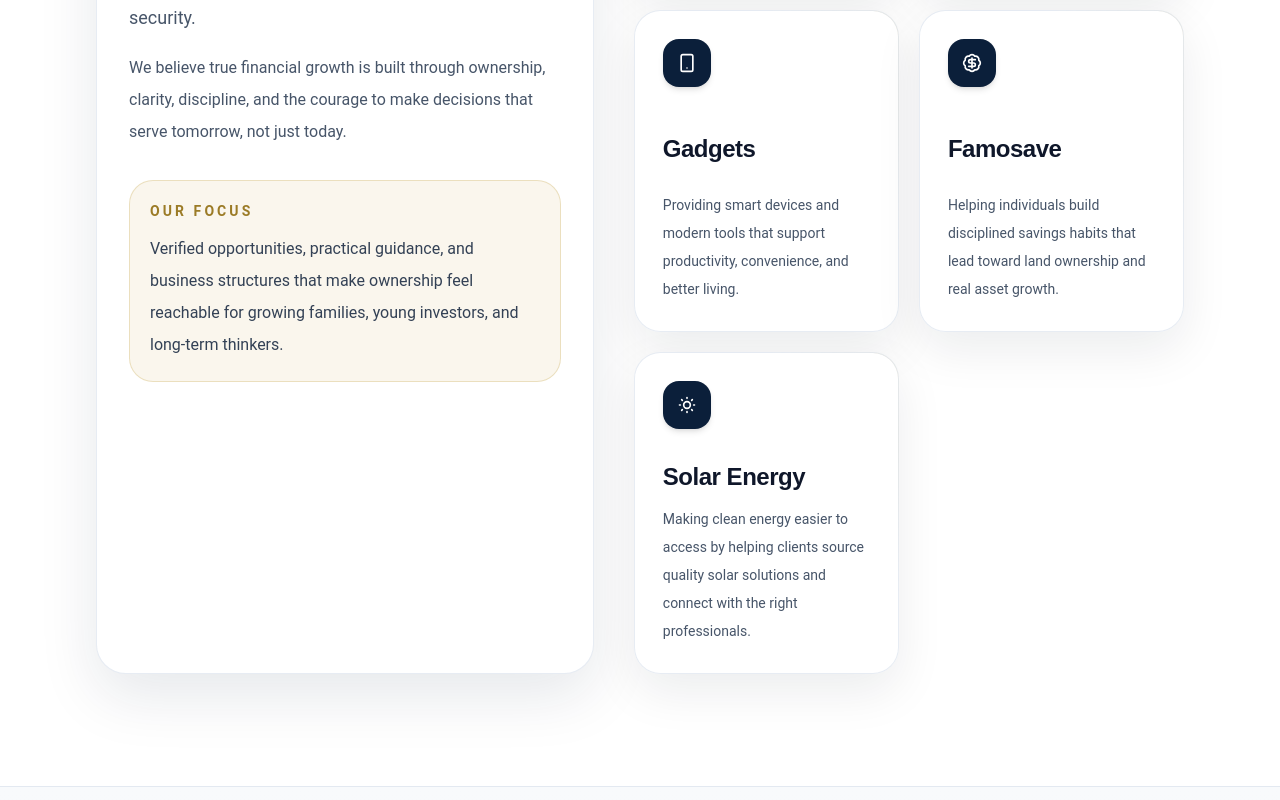
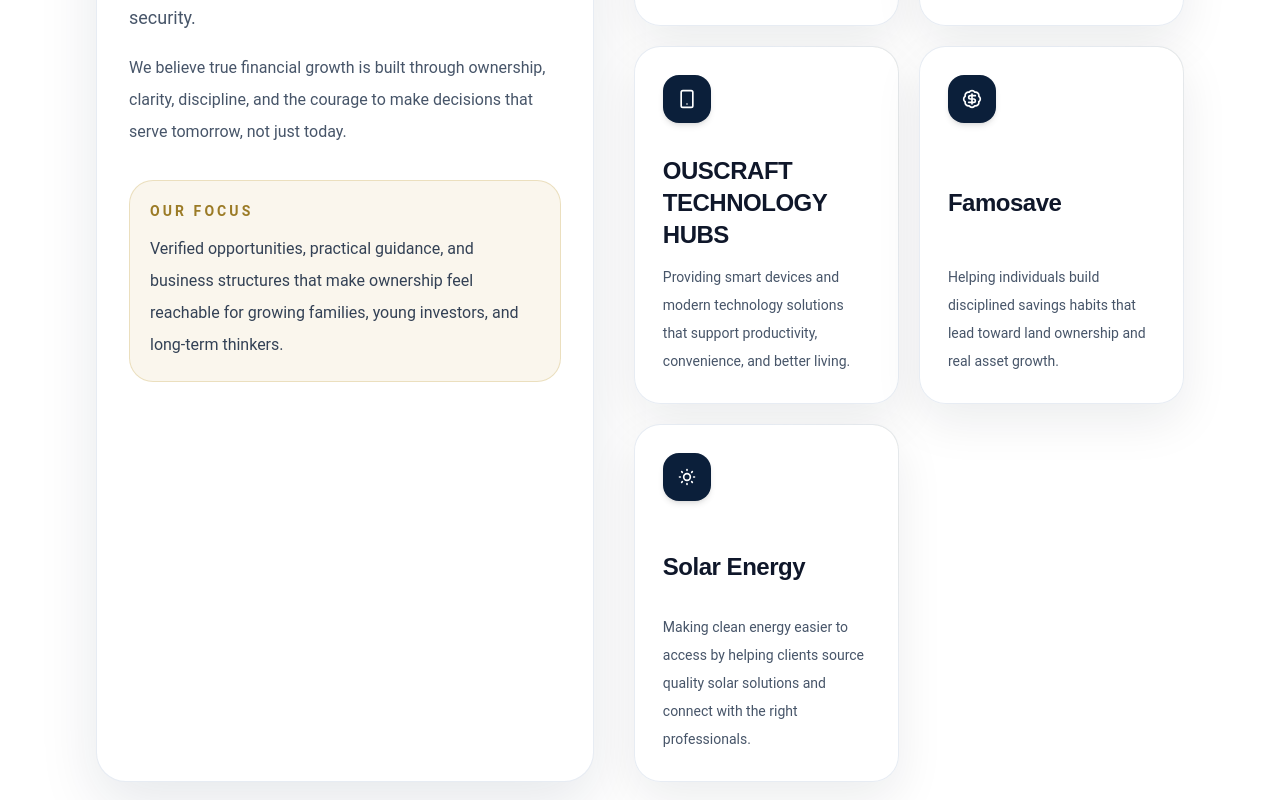
Before and after one commit to Greenelray/famocitygroup-website, a Next.js app: page / in a window 1280 px wide. Shown: the part 1420-2220 px from the top of the page. Built offline with nearby package versions, Linux system fonts and the light colour scheme; no server answers.

Commit message:
Add Ouscraft branding and portrait property cards

```diff
--- a/app/page.tsx
+++ b/app/page.tsx
@@ -51,9 +51,9 @@
     icon: Drill
   },
   {
-    title: "Gadgets",
+    title: "OUSCRAFT TECHNOLOGY HUBS",
     copy:
-      "Providing smart devices and modern tools that support productivity, convenience, and better living.",
+      "Providing smart devices and modern technology solutions that support productivity, convenience, and better living.",
     icon: Smartphone
   },
   {
@@ -523,20 +523,24 @@
 
           <Reveal delay={0.12}>
             <div className="glass-card h-full p-8 sm:p-10">
-              <div className="inline-flex h-14 w-14 items-center justify-center rounded-2xl bg-[#0b1f3a] text-[#c8a951]">
-                <Smartphone size={24} />
+              <div className="rounded-[1.5rem] border border-slate-200/80 bg-slate-50 p-5">
+                <Image
+                  src="/ouscraft-technology-hubs.png"
+                  alt="Ouscraft Technology Hubs logo"
+                  width={1280}
+                  height={720}
+                  className="h-auto w-full"
+                />
               </div>
-              <span className="section-label">Gadgets</span>
+              <span className="section-label mt-6">OUSCRAFT TECHNOLOGY HUBS</span>
               <h2 className="mt-5 text-2xl font-semibold text-slate-900 sm:text-3xl">
                 Modern tools that support smart living today.
               </h2>
               <p className="mt-4 text-base leading-8 text-slate-600">
-                Famocity also operates in the gadget space because productivity, communication, learning, and
-                modern living all depend on having the right tools in the present.
+                Ouscraft Technology Hubs is the technology and gadgets arm within the Famocity structure, created for people and businesses that want practical tools for productivity, communication, and modern living.
               </p>
               <p className="mt-4 text-base leading-8 text-slate-600">
-                While real estate and construction focus on long-term value, gadgets support day-to-day efficiency
-                and convenience. Together, they create a stronger path toward a better life.
+                While real estate, construction, and savings focus on long-term value, Ouscraft supports day-to-day efficiency and convenience. Together, they create a stronger and more complete pathway toward a better life.
               </p>
             </div>
           </Reveal>
--- a/components/property-gallery.tsx
+++ b/components/property-gallery.tsx
@@ -38,18 +38,12 @@
     <>
       <div className="grid auto-rows-fr gap-5 sm:grid-cols-2">
         {images.map((image, index) => (
-          <Reveal
-            key={image.alt}
-            delay={0.08 * index}
-            className={index === 0 ? "sm:col-span-2" : undefined}
-          >
+          <Reveal key={image.alt} delay={0.08 * index}>
             <div className="glass-card h-full overflow-hidden p-3 transition duration-300 hover:-translate-y-1 hover:shadow-[0_24px_60px_rgba(11,31,58,0.12)]">
               <button
                 type="button"
                 onClick={() => setActiveImage(image)}
-                className={`button-card-view group relative block w-full overflow-hidden rounded-[1.35rem] bg-[linear-gradient(180deg,#eef4fb_0%,#d8e7f8_100%)] text-left ${
-                  index === 0 ? "aspect-[16/10]" : "aspect-[4/5]"
-                }`}
+                className="button-card-view group relative block aspect-[4/5] w-full overflow-hidden rounded-[1.35rem] bg-[linear-gradient(180deg,#eef4fb_0%,#d8e7f8_100%)] text-left"
                 aria-label={`Open ${image.title}`}
               >
                 <Image
```
Also changed, not shown: public/ouscraft-technology-hubs.png (added).
